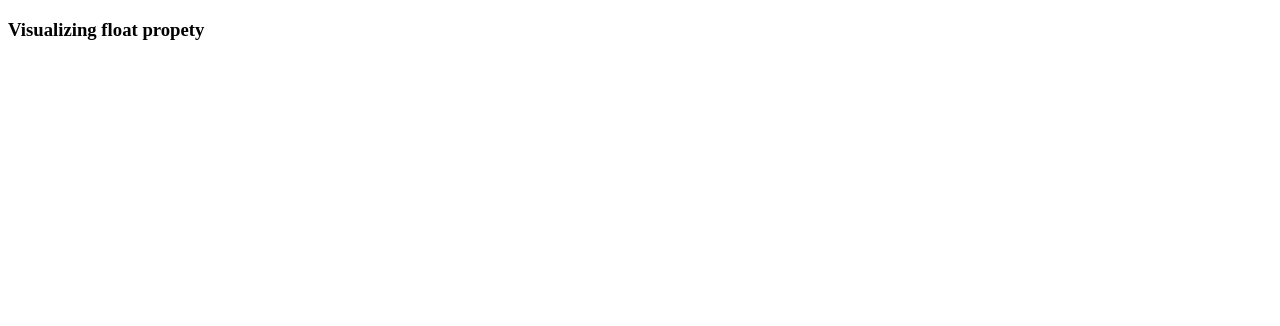
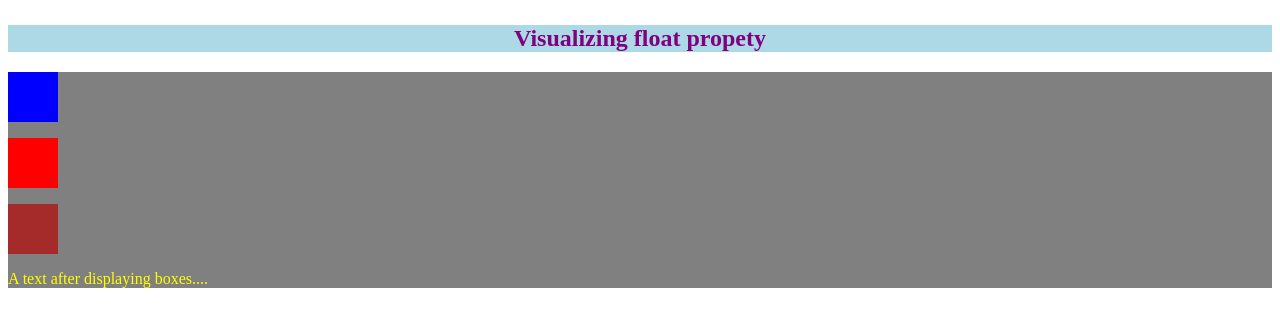
Before and after one commit to akhilavemana/WebDev, a plain HTML site: page float.html in a window 1280 px wide. Drawn offline with Linux system fonts and the light colour scheme.

```diff
--- a/float.html
+++ b/float.html
@@ -4,6 +4,41 @@
 	<title>Floating text</title>
 </head>
 <body>
-<h3 text-align="center">Visualizing float propety</h3>
+	<style>
+		h2{
+			text-align:center;
+			color: purple;
+			margin-top: 25px;
+			background-color: lightblue;
+		}
+		#p1{
+			height:50px;
+			width: 50px;
+			background-color: blue;
+		}
+		#p2{
+			height:50px;
+			width: 50px;
+			background-color: red;
+		}
+		#p3{
+			height:50px;
+			width: 50px;
+			background-color: brown;
+		}
+		div{
+			background-color: grey;
+		}
+		section{
+			color: yellow;
+		}
+	</style>
+<h2>Visualizing float propety</h2>
+<div>
+<p id="p1"></p>
+<p id="p2"></p>
+<p id="p3"></p>
+<section>A text after displaying boxes....</section>
+</div>
 </body>
 </html>
```
